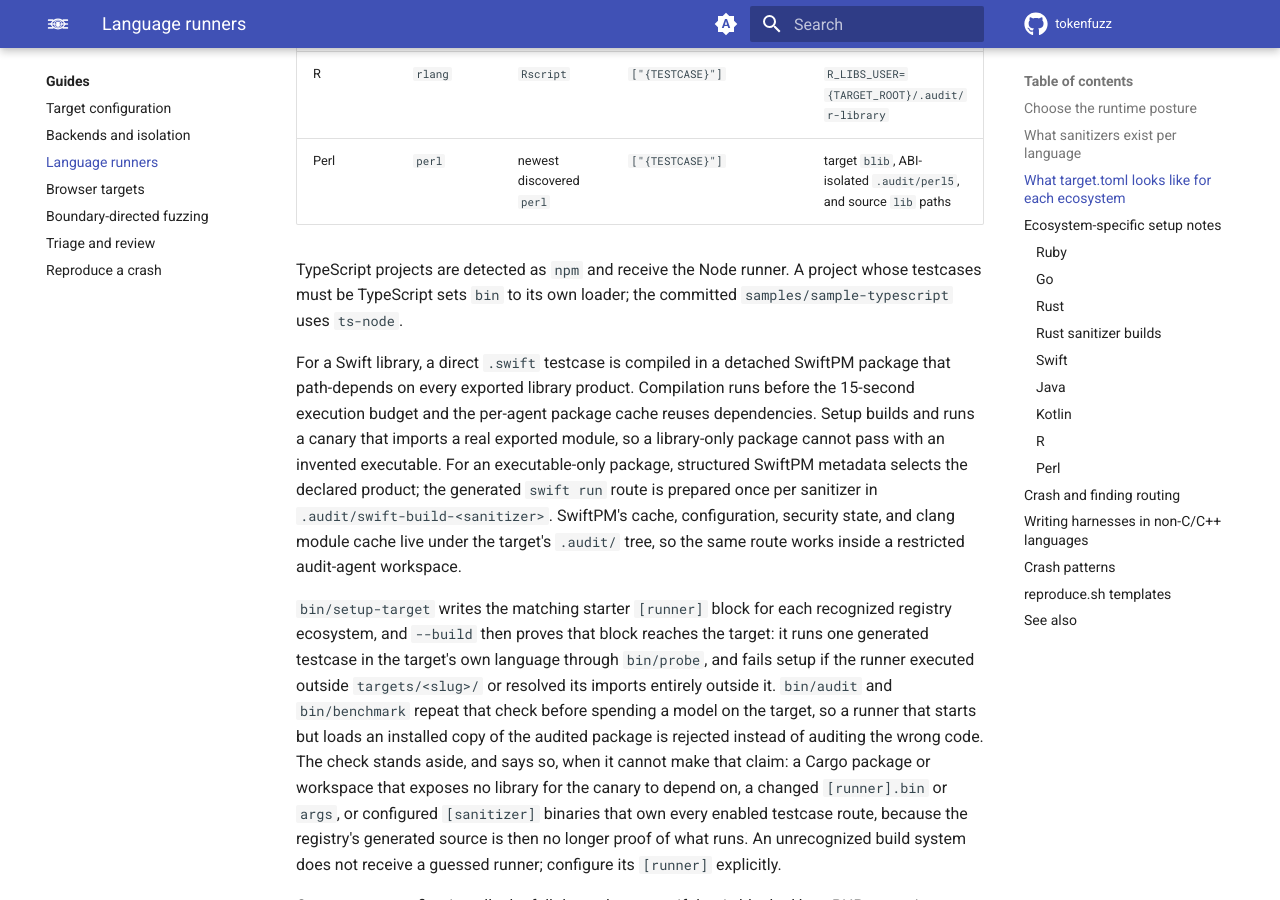
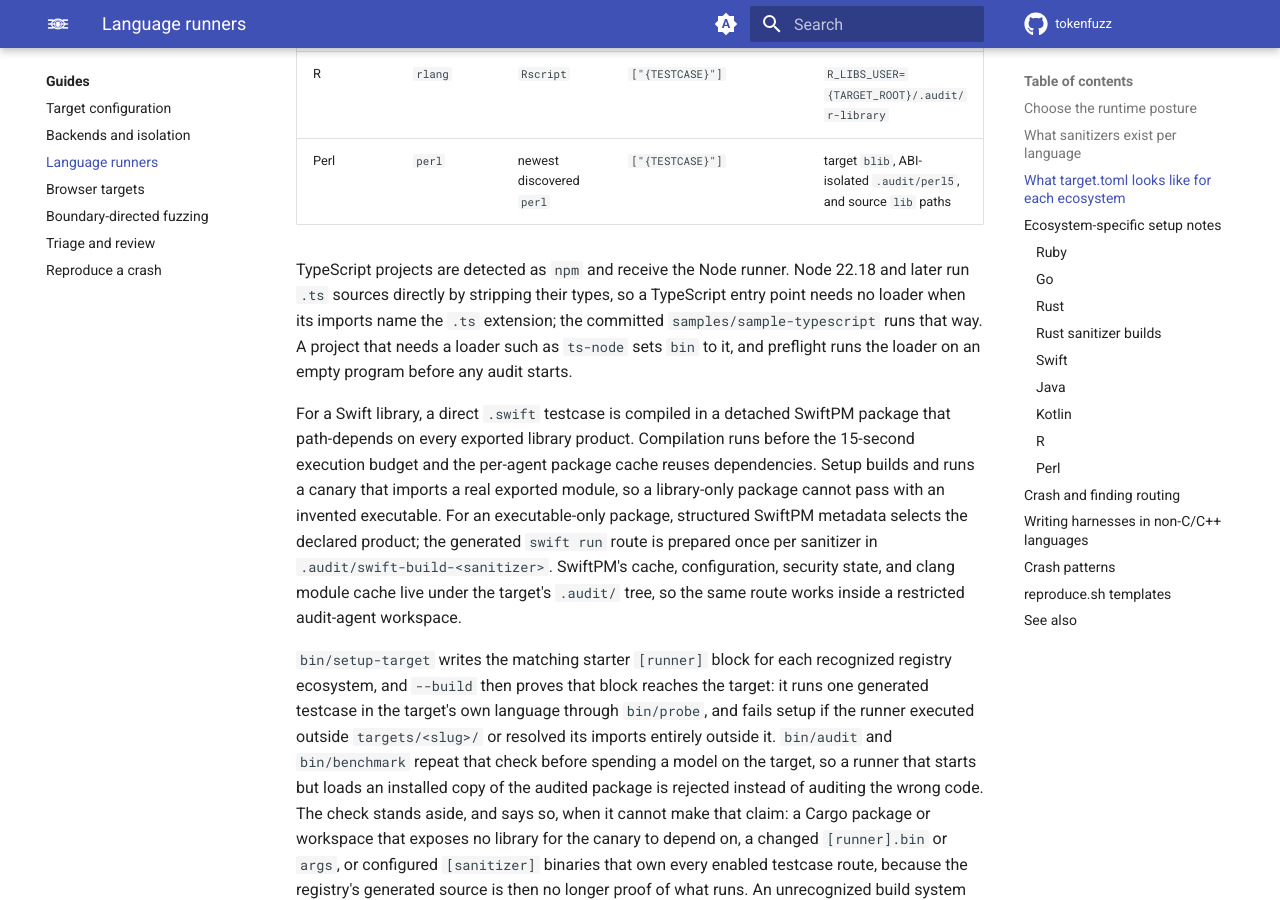
Before and after one commit to tokenfuzz/tokenfuzz, an MkDocs documentation site: the page built from docs/guides/multi-language.md, in a window 1280 px wide and 900 px high, scrolled down 3507 px. Built offline with MkDocs 1.6.1 and Material for MkDocs 9.7.7, drawn with Linux system fonts in a browser that asks for light colours; comment, search, counter and statistics services are not loaded.

Commit message:
sample-typescript: run natively under Node instead of ts-node
ts-node 10 cannot drive TypeScript 7 and failed in its loader on every
probe of the last benchmark, on both conditions. Node 22.18 and later
strip types themselves, so import with the .ts extension, load CommonJS
includes through createRequire, declare the package as a module, and make
node the configured runner. Preflight now passes on this host.

```diff
--- a/docs/guides/multi-language.md
+++ b/docs/guides/multi-language.md
@@ -110,9 +110,12 @@ The other ecosystems differ only in the `[runner]` fields:
 | R | `rlang` | `Rscript` | `["{TESTCASE}"]` | `R_LIBS_USER={TARGET_ROOT}/.audit/r-library` |
 | Perl | `perl` | newest discovered `perl` | `["{TESTCASE}"]` | target `blib`, ABI-isolated `.audit/perl5`, and source `lib` paths |
 
-TypeScript projects are detected as `npm` and receive the Node runner. A
-project whose testcases must be TypeScript sets `bin` to its own loader; the
-committed `samples/sample-typescript` uses `ts-node`.
+TypeScript projects are detected as `npm` and receive the Node runner. Node
+22.18 and later run `.ts` sources directly by stripping their types, so a
+TypeScript entry point needs no loader when its imports name the `.ts`
+extension; the committed `samples/sample-typescript` runs that way. A project
+that needs a loader such as `ts-node` sets `bin` to it, and preflight runs the
+loader on an empty program before any audit starts.
 
 For a Swift library, a direct `.swift` testcase is compiled in a detached
 SwiftPM package that path-depends on every exported library product. Compilation
```
Also changed, not shown: docs/getting-started/sample-targets.md (+1 -1 lines), 6 other files.
